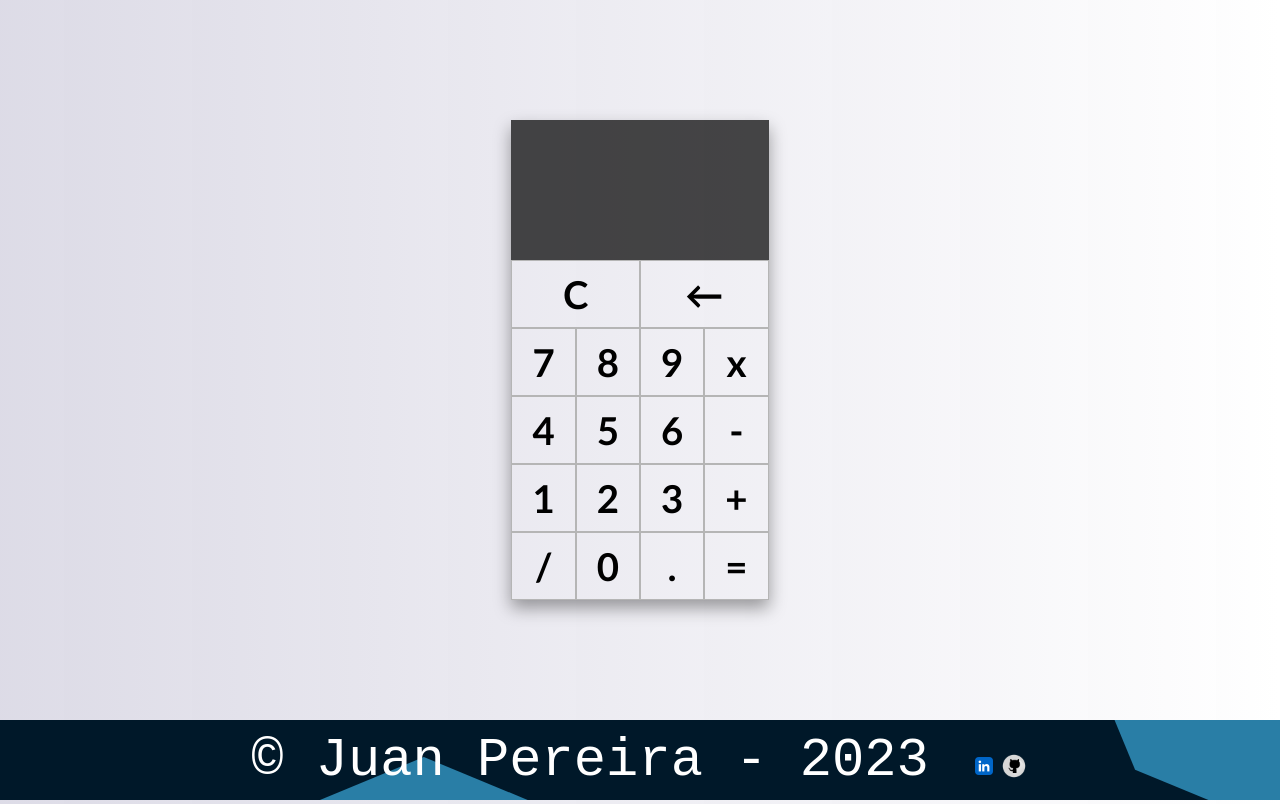
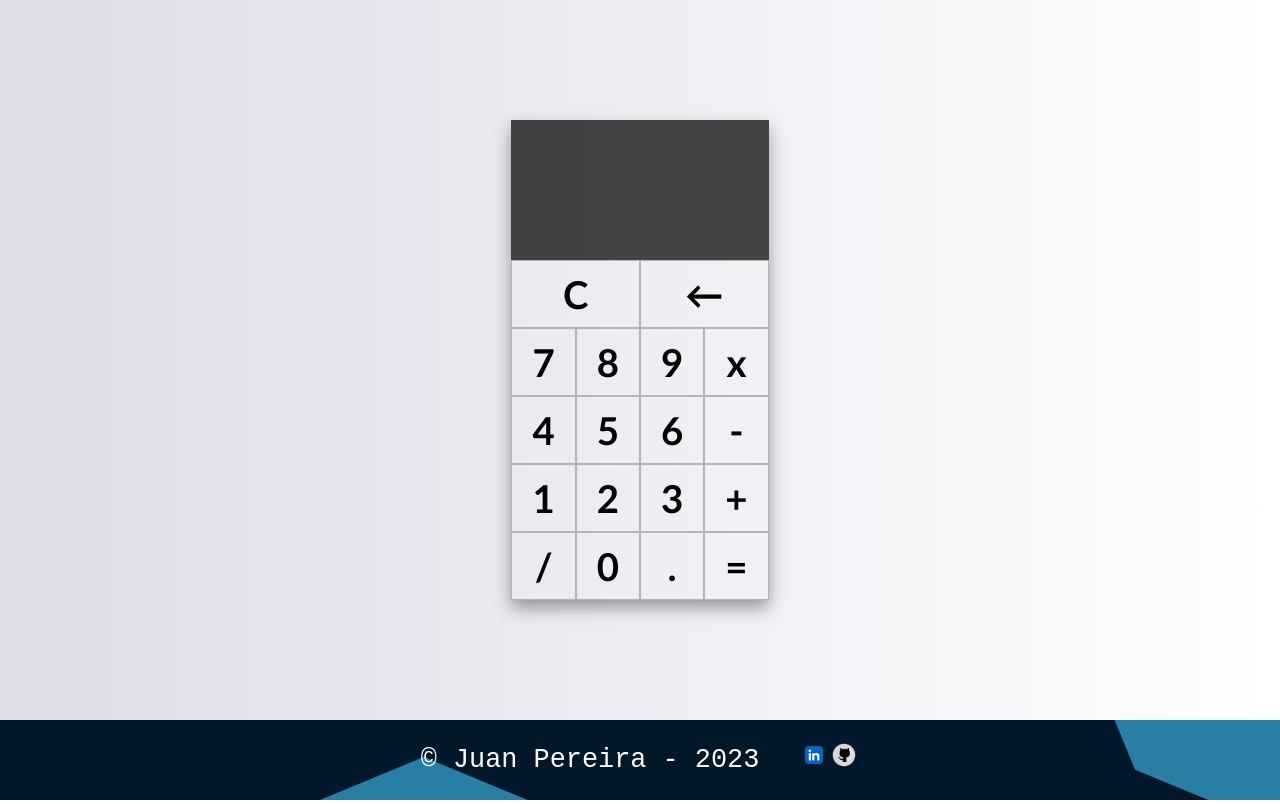
Before and after one commit to JuanPeRam/Calculator-JP, a plain HTML site: page index.html in a window 1280 px wide. Drawn offline with Linux system fonts and the light colour scheme.

Commit message:
Update style.css

```diff
--- a/style.css
+++ b/style.css
@@ -90,8 +90,6 @@ footer{
     background-repeat: no-repeat;
     background-size: cover;
     background-position: center;
-    font-family: monospace;
-    font-size: 2em;
 }
 
 .text-footer{
```
